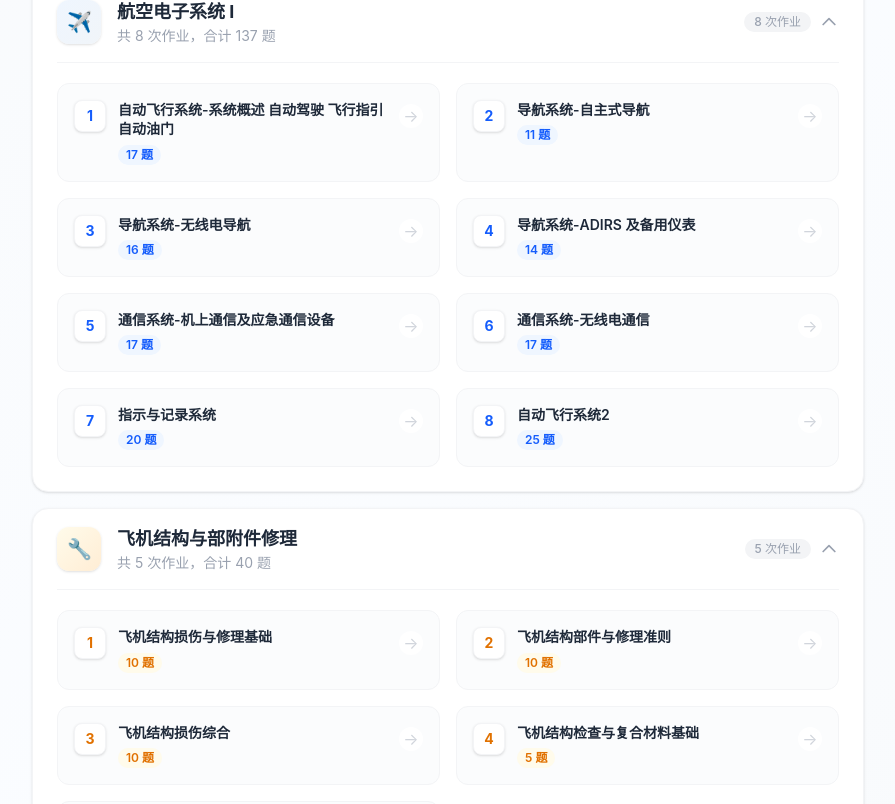
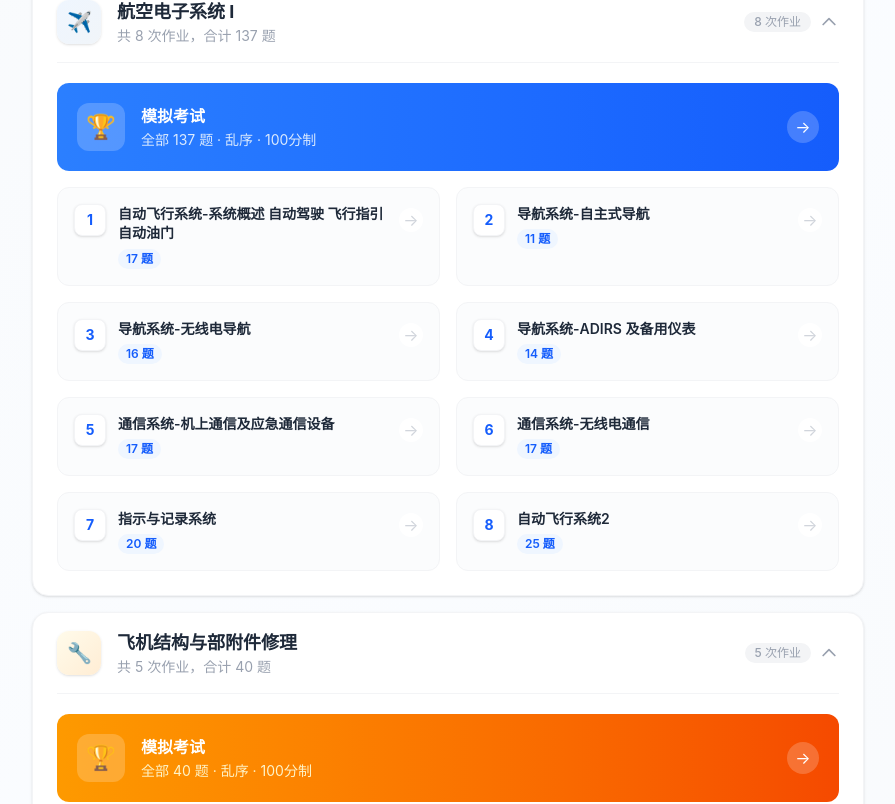
Before and after one commit to Ayzzz123/TestMe, a React (Vite) app: page / in a window 1280 px wide. Shown: the part 339-1143 px from the top of the page, without its empty margins (192-1087 px from the left). Built offline with nearby package versions, Linux system fonts and the light colour scheme.

Commit message:
feat: 为两门科目添加模拟考试功能，整合全部作业题目并乱序

```diff
--- a/src/components/HomePage.tsx
+++ b/src/components/HomePage.tsx
@@ -2,6 +2,7 @@ import { useState } from 'react'
 import type { Question } from '../types'
 import avionicsExam from '../data/avionics-exam.json'
 import structureExam from '../data/aircraft-structure-exam.json'
+import { shuffle } from '../utils/shuffle'
 
 interface Props {
   onStartQuiz: (questions: Question[], title: string) => void
@@ -48,6 +49,16 @@ export function HomePage({ onStartQuiz }: Props) {
   const startStructureHomework = (chapter: HomeworkChapter) => {
     const questions = allStructureQuestions.slice(chapter.start, chapter.end + 1)
     onStartQuiz(questions, `飞机结构与部附件修理 — 作业${chapter.index}`)
+  }
+
+  const startAvionicsExam = () => {
+    const questions = shuffle(allQuestions)
+    onStartQuiz(questions, `航空电子系统 Ⅰ — 模拟考试`)
+  }
+
+  const startStructureExam = () => {
+    const questions = shuffle(allStructureQuestions)
+    onStartQuiz(questions, `飞机结构与部附件修理 — 模拟考试`)
   }
 
   return (
@@ -106,6 +117,30 @@ export function HomePage({ onStartQuiz }: Props) {
             {avionicsOpen && (
               <div className="px-6 pb-6">
                 <div className="border-t border-gray-100 pt-5" />
+
+                {/* 模拟考试卡片 */}
+                <div
+                  onClick={startAvionicsExam}
+                  className="group relative bg-gradient-to-r from-blue-500 to-blue-600 rounded-xl p-5 cursor-pointer
+                    hover:from-blue-600 hover:to-blue-700 hover:shadow-lg hover:-translate-y-0.5
+                    transition-all duration-300 mb-4"
+                >
+                  <div className="flex items-center gap-4">
+                    <div className="w-12 h-12 bg-white/20 rounded-xl flex items-center justify-center text-2xl flex-shrink-0">
+                      🏆
+                    </div>
+                    <div className="flex-1 min-w-0">
+                      <h4 className="font-bold text-white text-base">模拟考试</h4>
+                      <p className="text-blue-100 text-sm mt-0.5">
+                        全部 {allQuestions.length} 题 · 乱序 · 100分制
+                      </p>
+                    </div>
+                    <div className="w-8 h-8 rounded-full bg-white/20 flex items-center justify-center text-white group-hover:bg-white/30 transition-all flex-shrink-0">
+                      →
+                    </div>
+                  </div>
+                </div>
+
                 <div className="grid gap-4 sm:grid-cols-2">
                   {AVIONICS_CHAPTERS.map(ch => (
                     <div
@@ -173,6 +208,30 @@ export function HomePage({ onStartQuiz }: Props) {
             {structureOpen && (
               <div className="px-6 pb-6">
                 <div className="border-t border-gray-100 pt-5" />
+
+                {/* 模拟考试卡片 */}
+                <div
+                  onClick={startStructureExam}
+                  className="group relative bg-gradient-to-r from-amber-500 to-orange-600 rounded-xl p-5 cursor-pointer
+                    hover:from-amber-600 hover:to-orange-700 hover:shadow-lg hover:-translate-y-0.5
+                    transition-all duration-300 mb-4"
+                >
+                  <div className="flex items-center gap-4">
+                    <div className="w-12 h-12 bg-white/20 rounded-xl flex items-center justify-center text-2xl flex-shrink-0">
+                      🏆
+                    </div>
+                    <div className="flex-1 min-w-0">
+                      <h4 className="font-bold text-white text-base">模拟考试</h4>
+                      <p className="text-amber-100 text-sm mt-0.5">
+                        全部 {allStructureQuestions.length} 题 · 乱序 · 100分制
+                      </p>
+                    </div>
+                    <div className="w-8 h-8 rounded-full bg-white/20 flex items-center justify-center text-white group-hover:bg-white/30 transition-all flex-shrink-0">
+                      →
+                    </div>
+                  </div>
+                </div>
+
                 <div className="grid gap-4 sm:grid-cols-2">
                   {STRUCTURE_CHAPTERS.map(ch => (
                     <div
--- /dev/null
+++ b/src/utils/shuffle.ts
@@ -0,0 +1,11 @@
+/**
+ * Fisher-Yates 洗牌算法，返回新数组，不修改原数组。
+ */
+export function shuffle<T>(array: T[]): T[] {
+  const result = [...array]
+  for (let i = result.length - 1; i > 0; i--) {
+    const j = Math.floor(Math.random() * (i + 1))
+    ;[result[i], result[j]] = [result[j], result[i]]
+  }
+  return result
+}
```
